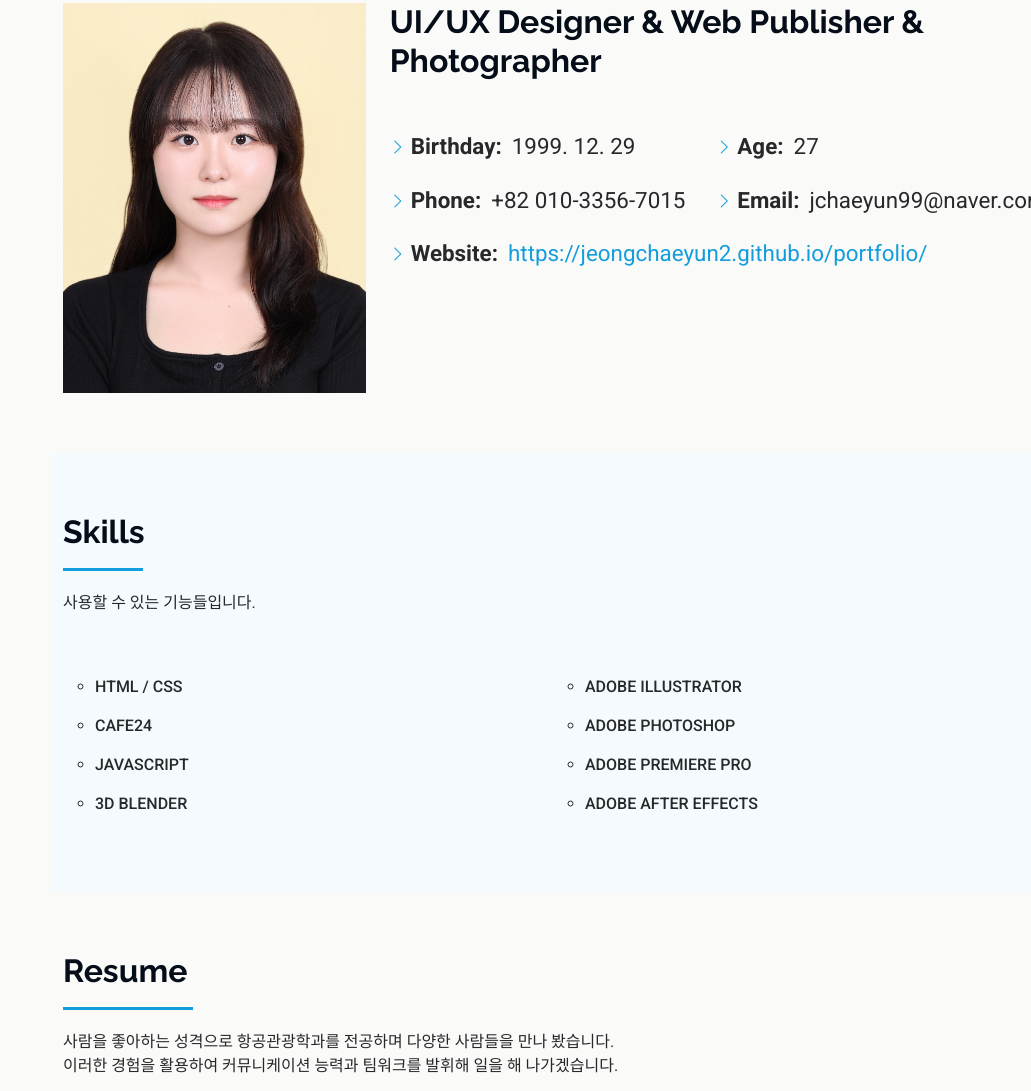
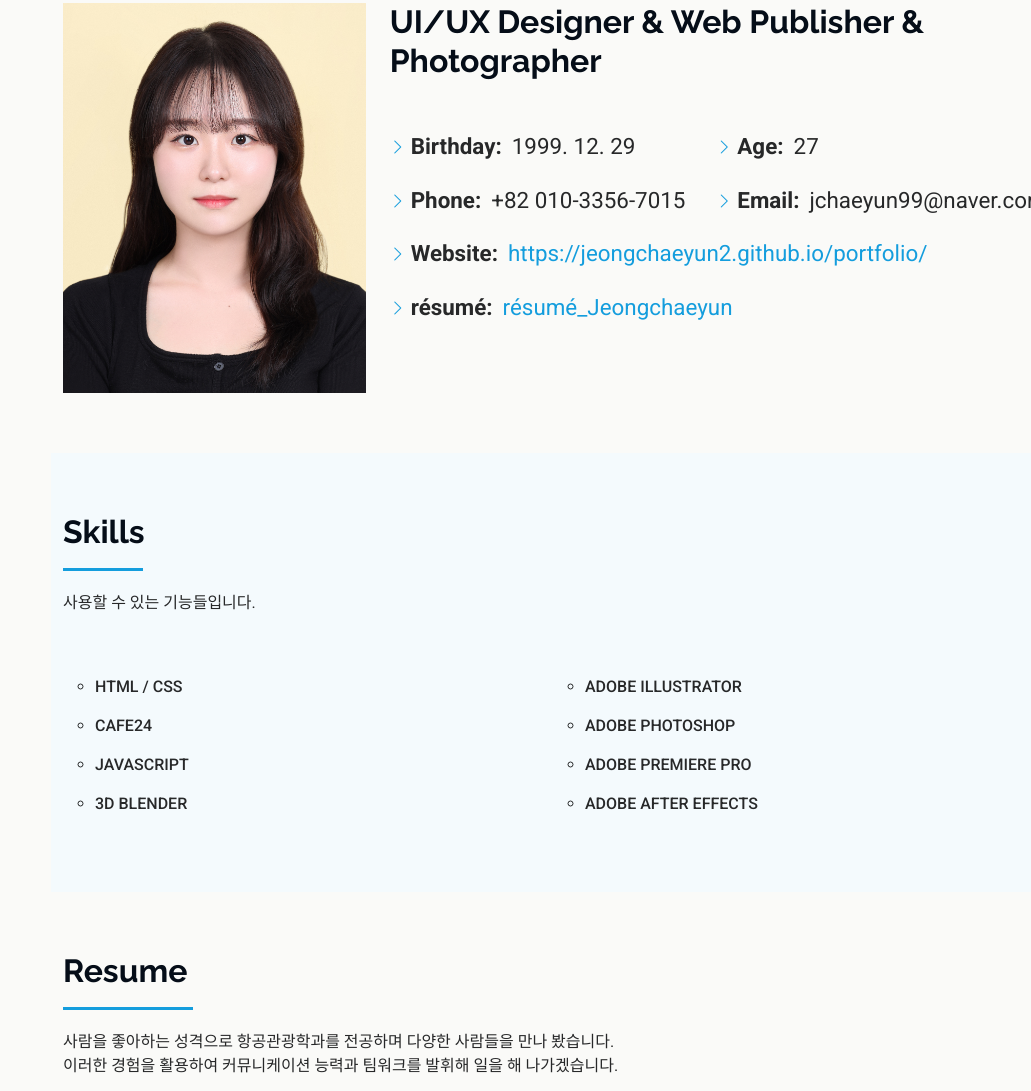
Before and after one commit to Jeongchaeyun2/portfolio, a plain HTML site: page index.html in a window 1280 px wide. Shown: the part 1019-2110 px from the top of the page, without its empty margins (249-1280 px from the left). Drawn offline with Linux system fonts and the light colour scheme.

Commit message:
Update index.html

```diff
--- a/index.html
+++ b/index.html
@@ -111,6 +111,9 @@
                   <li><i class="bi bi-chevron-right"></i> <strong>Phone:</strong> <span>+82 010-3356-7015</span></li>
                   <li><i class="bi bi-chevron-right"></i> <strong>Website:</strong> <span><a
                         href="https://jeongchaeyun2.github.io/portfolio/">https://jeongchaeyun2.github.io/portfolio/</a></span>
+                  </li>
+                  <li><i class="bi bi-chevron-right"></i> <strong> résumé:</strong> <span><a href="pdf/resume.pdf"
+                        target="_blank">résumé_Jeongchaeyun</a></span>
                   </li>
                 </ul>
               </div>
```
